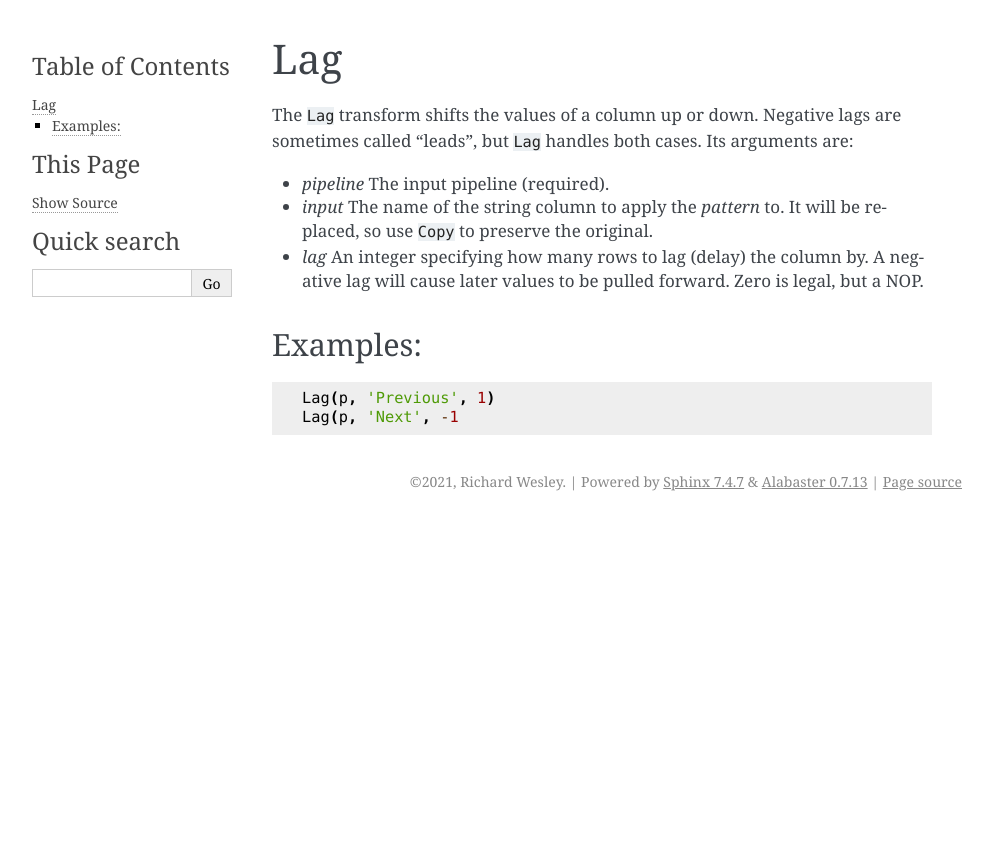
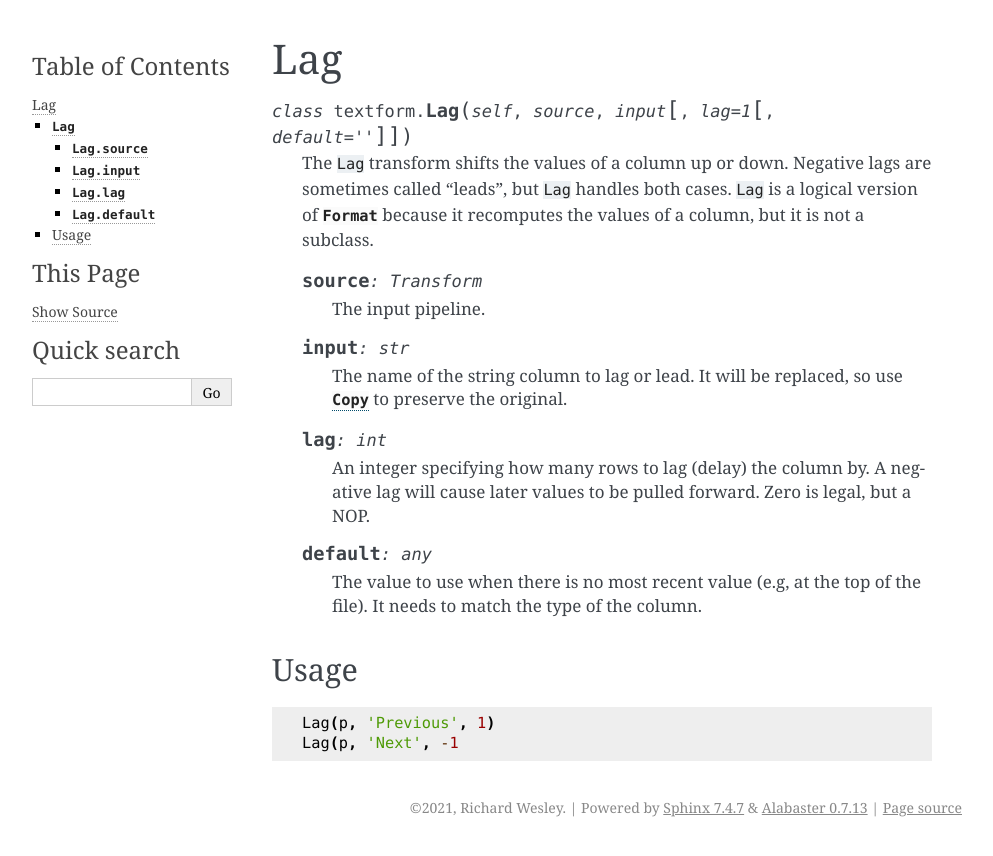
Before and after one commit to hawkfish/textform, a Sphinx documentation site: the page built from docs/transforms/lag.rst, in a window 1280 px wide. Shown: the top 856 px of the page, without its empty margins (148-1141 px from the left). Built offline with Sphinx 7.4.7, drawn with Linux system fonts in a browser that asks for light colours.

```diff
--- a/docs/transforms/fill.rst
+++ b/docs/transforms/fill.rst
@@ -11,7 +11,7 @@ Fill
     .. py:attribute:: source
         :type: Transform
 
-        The input pipeline (required).
+        The input pipeline.
 
     .. py:attribute:: input
         :type: str
--- a/docs/transforms/lag.rst
+++ b/docs/transforms/lag.rst
@@ -1,16 +1,41 @@
 Lag
 ===
 
-The ``Lag`` transform shifts the values of a column up or down. Negative lags are sometimes called "leads", but ``Lag`` handles both cases.
-Its arguments are:
+.. py:currentmodule:: textform
 
-* *pipeline* The input pipeline (required).
-* *input* The name of the string column to apply the *pattern* to. It will be replaced, so use ``Copy`` to preserve the original.
-* *lag* An integer specifying how many rows to lag (delay) the column by. A negative lag will cause later values to be pulled forward.
-  Zero is legal, but a NOP.
+.. py:class:: Lag(self, source, input[, lag=1[, default='']])
 
-Examples:
-^^^^^^^^^
+    The ``Lag`` transform shifts the values of a column up or down.
+    Negative lags are sometimes called "leads", but ``Lag`` handles both cases.
+    ``Lag`` is a logical version of :py:class:`Format` because it recomputes the values
+    of a column, but it is not a subclass.
+
+    .. py:attribute:: source
+        :type: Transform
+
+        The input pipeline.
+
+    .. py:attribute:: input
+        :type: str
+
+        The name of the string column to lag or lead.
+        It will be replaced, so use :py:class:`Copy` to preserve the original.
+
+    .. py:attribute:: lag
+        :type: int
+
+        An integer specifying how many rows to lag (delay) the column by.
+        A negative lag will cause later values to be pulled forward.
+        Zero is legal, but a NOP.
+
+    .. py:attribute:: default
+        :type: any
+
+        The value to use when there is no most recent value (e.g, at the top of the file).
+        It needs to match the type of the column.
+
+Usage
+^^^^^
 
 .. code-block:: python
 
```
Also changed, not shown: docs/transforms/lift.rst (+29 -9 lines).
